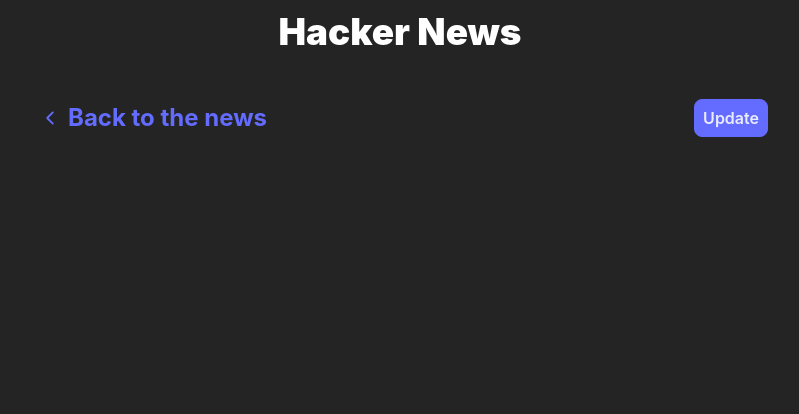
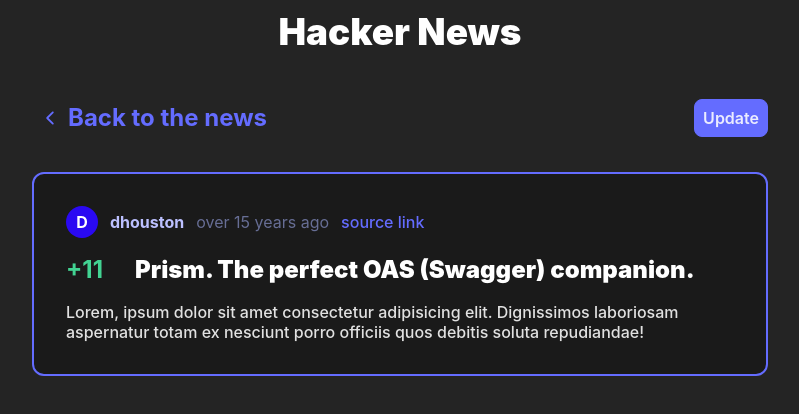
Before and after one commit to Paavveel/hacker-news, a React (Vite) app in the folder client/: page /news/0 in a window 1280 px wide. Shown: the top 414 px of the page, without its empty margins (240-1039 px from the left). Built offline with nearby package versions, Linux system fonts and the light colour scheme.

Commit message:
feat: add NewsPost component draft

```diff
--- /dev/null
+++ b/client/src/components/NewsPost/NewsPost.module.css
@@ -0,0 +1,46 @@
+.post {
+  display: flex;
+  flex-direction: column;
+  border-radius: 0.75rem;
+  background-color: var(--secondary-bg-color);
+  padding: 2rem;
+  margin: 0 2rem;
+  border: 2px solid var(--primary);
+  transition: border-color 0.25s;
+}
+
+.post_header {
+  display: grid;
+  grid-template-columns: auto auto auto auto;
+  justify-content: start;
+  column-gap: 0.75rem;
+
+  align-items: center;
+
+  margin-bottom: 1rem;
+}
+
+.post_body {
+  display: grid;
+  grid-template-columns: min-content auto;
+
+  align-items: center;
+  column-gap: 2rem;
+  row-gap: 1rem;
+}
+
+.text {
+  grid-column: 1/-1;
+}
+
+@media screen and (max-width: 768px) {
+  .post {
+    padding: 1rem;
+    margin: 0 1rem;
+    border-radius: 0.5rem;
+  }
+
+  .post_body {
+    column-gap: 1rem;
+  }
+}
--- /dev/null
+++ b/client/src/components/NewsPost/NewsPost.tsx
@@ -0,0 +1,52 @@
+import cn from 'classnames';
+import { DetailedHTMLProps, FC, HTMLAttributes } from 'react';
+import { Avatar, Score, Time, Title, Typography, Username } from '..';
+import styles from './NewsPost.module.css';
+
+interface INewsPostProps
+  extends DetailedHTMLProps<HTMLAttributes<HTMLLIElement>, HTMLLIElement> {
+  newsId: number;
+}
+
+const newsStub = {
+  by: 'dhouston',
+  descendants: 71,
+  id: 8863,
+  kids: [8952, 8876],
+  score: 11,
+  time: 1175714200,
+  title: 'Prism. The perfect OAS (Swagger) companion.',
+  type: 'story',
+  url: 'http://stoplight.io/prism/',
+  text: 'Lorem, ipsum dolor sit amet consectetur adipisicing elit. Dignissimos laboriosam aspernatur totam ex nesciunt porro officiis quos debitis soluta repudiandae!',
+};
+
+export const NewsPost: FC<INewsPostProps> = ({ newsId, className }) => {
+  return (
+    <div className={cn(styles.post, className)}>
+      <div className={cn(styles.post_header)}>
+        <Avatar name={newsStub.by} />
+        <Username>{newsStub.by}</Username>
+        <Time time={newsStub.time} />
+        <a
+          className={cn(styles.link)}
+          href={newsStub.url}
+          target='_blank'
+          rel='noreferrer'
+        >
+          source link
+        </a>
+      </div>
+      <div className={cn(styles.post_body)}>
+        <Score score={newsStub.score} />
+        <Title className={styles.title}>{newsStub.title}</Title>
+        {newsStub.text && (
+          <Typography
+            className={cn(styles.text)}
+            dangerouslySetInnerHTML={{ __html: newsStub.text }}
+          />
+        )}
+      </div>
+    </div>
+  );
+};
--- a/client/src/components/index.ts
+++ b/client/src/components/index.ts
@@ -5,6 +5,7 @@
 export * from './Main/Main';
 export * from './NewsCard/NewsCard';
 export * from './NewsCardList/NewsCardList';
+export * from './NewsPost/NewsPost';
 export * from './Score/Score';
 export * from './Skeleton/Skeleton';
 export * from './Spinner/Spinner';
--- a/client/src/pages/NewsPostPage/NewsPostPage.tsx
+++ b/client/src/pages/NewsPostPage/NewsPostPage.tsx
@@ -2,7 +2,7 @@
 import { FC } from 'react';
 import { IoIosArrowBack } from 'react-icons/io';
 import { useHistory } from 'react-router-dom';
-import { Button, Typography } from '../../components';
+import { Button, NewsPost, Typography } from '../../components';
 
 import styles from './NewsPostPage.module.css';
 
@@ -28,6 +28,7 @@
           <span>Update</span>
         </Button>
       </div>
+      <NewsPost newsId={1} />
     </>
   );
 };
```
